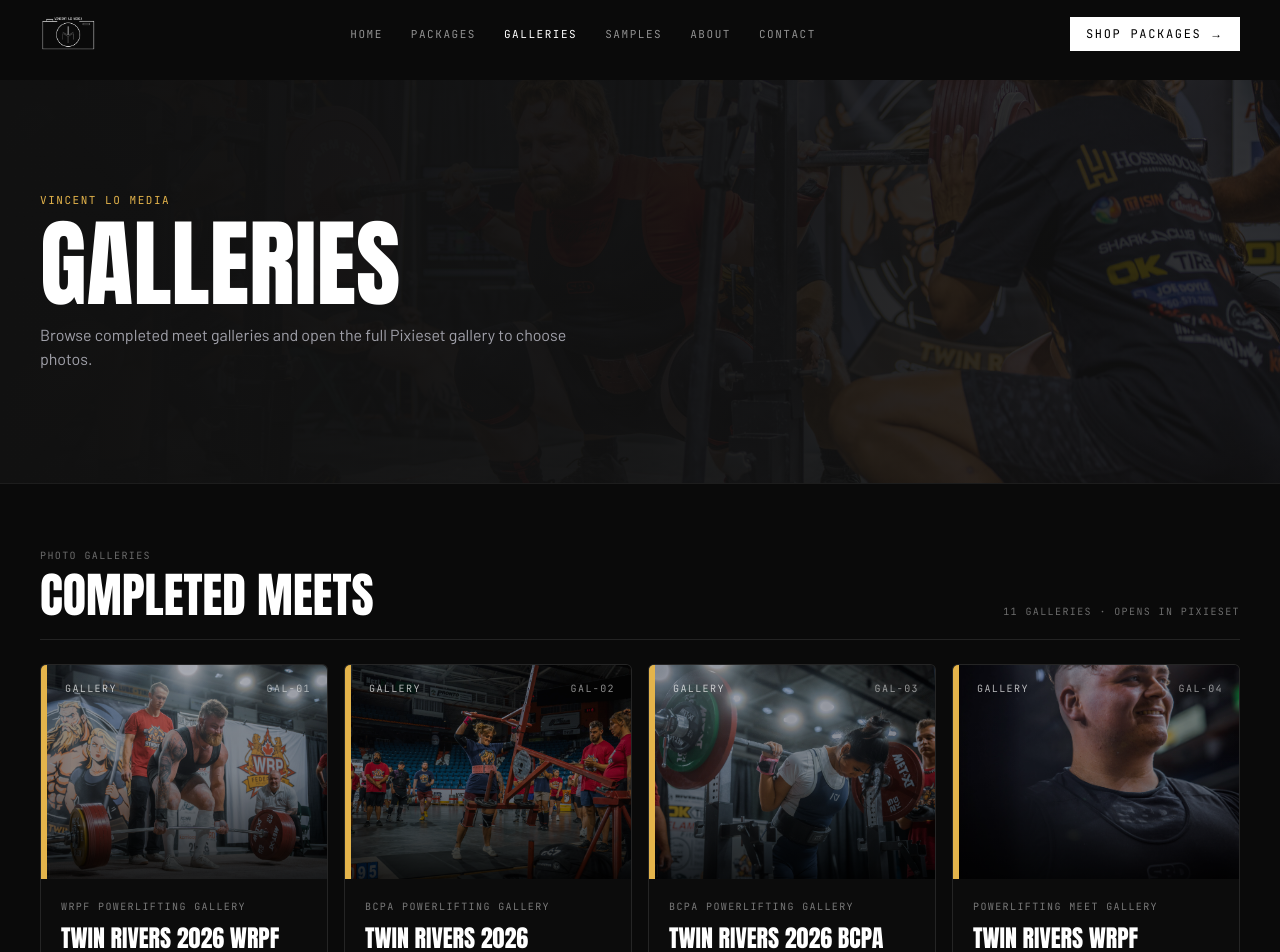
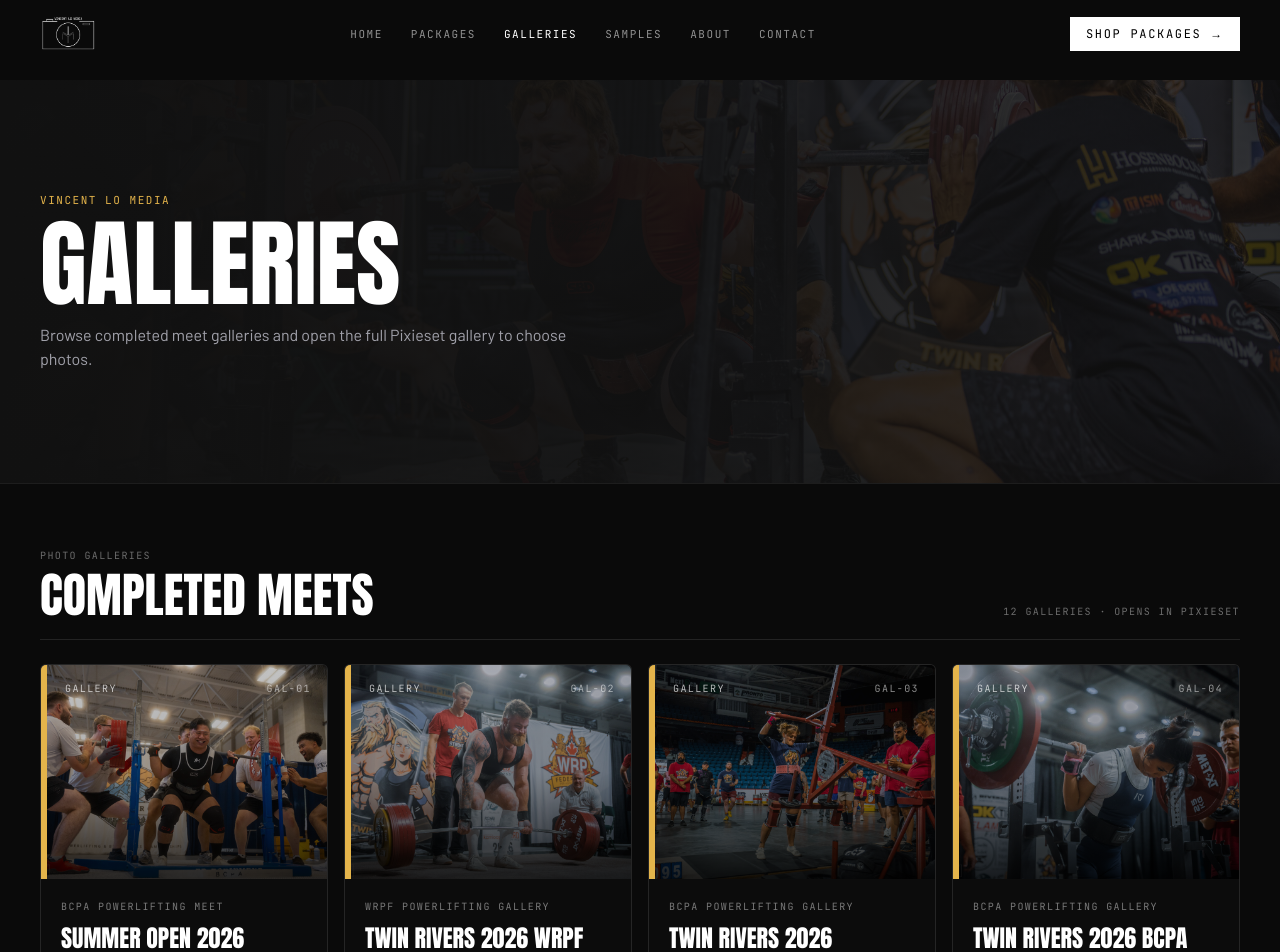
Before and after one commit to vincentlomedia/vincentlomedia-website, a Next.js app: page /galleries in a window 1280 px wide. Shown: the top 952 px of the page. Built offline with nearby package versions, Linux system fonts and the light colour scheme.

Commit message:
Add Summer Open 2026 gallery

```diff
--- a/src/data/galleries.ts
+++ b/src/data/galleries.ts
@@ -6,6 +6,12 @@ export interface GalleryLink {
 }
 
 export const galleries: GalleryLink[] = [
+  {
+    title: 'Summer Open 2026',
+    meta: 'BCPA Powerlifting Meet',
+    href: 'https://vincentlomedia.pixieset.com/summeropen2026/',
+    previewImage: '/photos/summer-open-2026.jpg',
+  },
   {
     title: 'Twin Rivers 2026 WRPF',
     meta: 'WRPF powerlifting gallery',
```
Also changed, not shown: public/photos/summer-open-2026.jpg (added).
